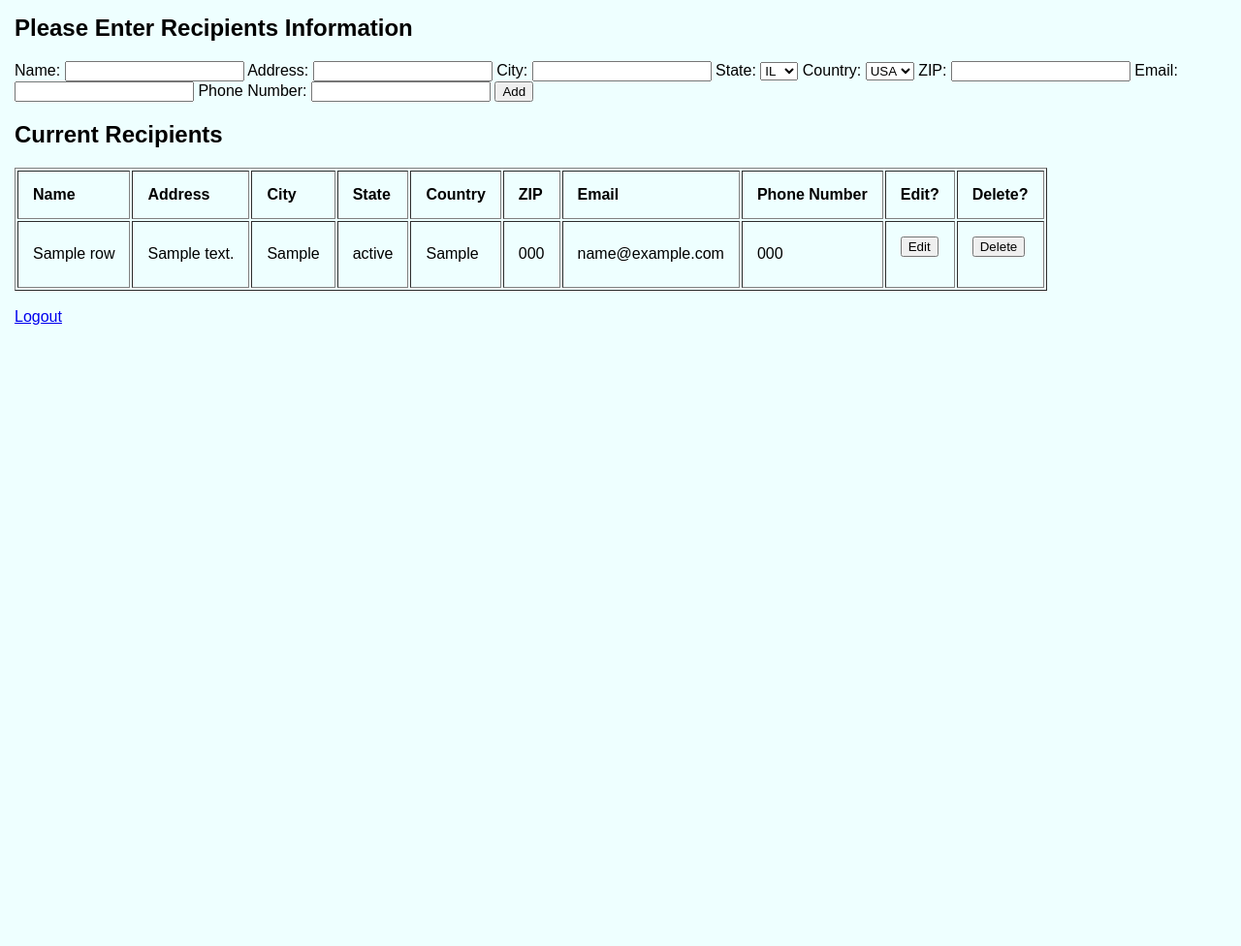
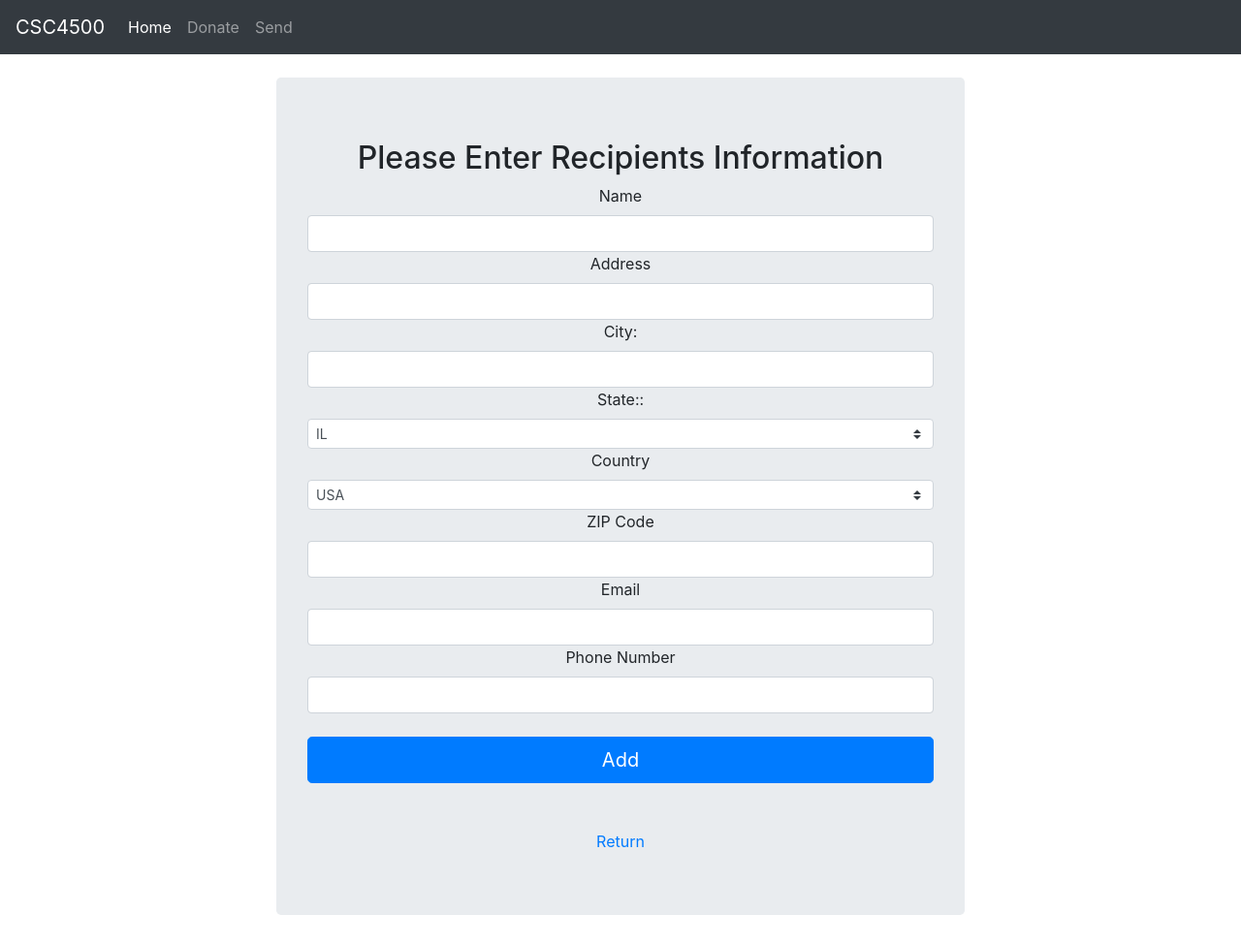
Before and after one commit to mmccarthy10/cscs4500-database, a Flask app: template templates/recipients.html in a window 1280 px wide. Shown: the whole page at 97% size. Before the commit the page ends 335 px from the top, so only its background shows below. Run offline with Flask 2, Linux system fonts and the light colour scheme; the template is opened without the code that fills it: most values are stand-ins (such as "Sample title", 1, 10 or a date in 2020); some libraries are stand-ins or nearby versions.

Commit message:
Outgoing Volenter
>dashboard
>outgoing page
>recipient database

```diff
--- a/main.py
+++ b/main.py
@@ -21,8 +21,13 @@ def login():
 #Outgoing Donation page by carlos
 @app.route("/outgoing-donation")
 def outgoing_donation():
-    example = "out"
-    return render_template('outgoing.html', example=example)
+    cursor = mysql.connection.cursor(MySQLdb.cursors.DictCursor)
+    cursor.execute('SELECT * FROM donation;')
+    data = cursor.fetchall()
+    cursor2 = mysql.connection.cursor(MySQLdb.cursors.DictCursor)
+    cursor2.execute('SELECT * FROM Recipients;')
+    people = cursor2.fetchall()
+    return render_template('outgoing.html', data=data, people=people)
 #Incoming donation page by Carlos
 @app.route("/incoming-donation")
 def incoming_donation():
@@ -78,21 +83,25 @@ def edit_indonation():
 @app.route("/Recipients", methods=['GET', 'POST'])
 def recipients_info():
     if request.method == "POST":
-        details = request.form
+        info = request.form
 
         cursor = mysql.connection.cursor(MySQLdb.cursors.DictCursor)
-        if "delete" in details:
-            cursor.execute('DELETE FROM Recipients WHERE RE_NUM="' + details['delete'] + '";')
-        if "name" in details:
-            cursor.execute('INSERT INTO Recipients (RE_NAME, RE_ADDRESS, RE_CITY, RE_STATE, RE_COUNTRY, RE_ZIP, RE_EMAIL, RE_PHONE) VALUES("' + details['name'] + '", "' + details['address'] + '", "' + details['city'] + '", "' + details['state'] + '", "' + details['country'] + '", "' + details['zip'] +'", "' + details['email_address'] +'", "' + details['phone'] + ';')
+        if "delete" in info:
+            cursor.execute('DELETE FROM Recipients WHERE RE_NUM="' + info['delete'] + '";')
+        if "name" in info:
+            cursor.execute('INSERT INTO Recipients (RE_NAME, RE_ADDRESS, RE_CITY, RE_STATE, RE_COUNTRY, RE_ZIP, RE_EMAIL, RE_PHONE) VALUES("' + info['name'] + '", "' + info['address'] + '", "' + info['city'] + '", "' + info['state'] + '", " USA", "' + info['zip'] +'", "' + info['email_address'] +'", "' + info['phone'] + '");"')
+
 
         mysql.connection.commit()
     cursor = mysql.connection.cursor(MySQLdb.cursors.DictCursor)
     cursor.execute('SELECT * FROM Recipients;')
     data = cursor.fetchall()
 
-    return render_template('recipients.html', data=data)
-
+    return render_template('recipients.html')
+#a landing page for incoming and outgoing donations
+@app.route('/dashboard')
+def dashboard():
+    return render_template('dashboard.html', title="Dashboard")
 # Run server, visible online and refreshes with new code
 if __name__ == "__main__":
     app.run(debug = True, host="0.0.0.0")
--- /dev/null
+++ b/templates/base.html
@@ -0,0 +1,55 @@
+<!DOCTYPE html>
+<html lang="en">
+
+<head>
+  <title>{{ title }} | Donate Today</title>
+  <link rel="stylesheet" href="https://stackpath.bootstrapcdn.com/bootstrap/4.4.1/css/bootstrap.min.css" integrity="sha384-Vkoo8x4CGsO3+Hhxv8T/Q5PaXtkKtu6ug5TOeNV6gBiFeWPGFN9MuhOf23Q9Ifjh" crossorigin="anonymous">
+  <!-- <link href="{{ url_for('static', filename='static/style.css') }}" rel="stylesheet"> -->
+  <style>
+    body {
+      padding-top: 80px;
+    }
+  </style>
+
+</head>
+
+<body>
+  <nav class="navbar navbar-expand-md navbar-dark bg-dark fixed-top">
+    <a class="navbar-brand" href="#">CSC4500</a>
+    <button class="navbar-toggler" type="button" data-toggle="collapse" data-target="#navbarsExampleDefault" aria-controls="navbarsExampleDefault" aria-expanded="false" aria-label="Toggle navigation">
+      <span class="navbar-toggler-icon"></span>
+    </button>
+
+    <div class="collapse navbar-collapse" id="navbarsExampleDefault">
+      <ul class="navbar-nav mr-auto">
+        <li class="nav-item active">
+          <a class="nav-link" href= {{ url_for('dashboard') }} >Home <span class="sr-only">(current)</span></a>
+        </li>
+        <li class="nav-item">
+          <a class="nav-link" href= {{ url_for('donation_main') }} >Donate</a>
+        </li>
+        <li class="nav-item">
+          <a class="nav-link" href={{ url_for('outgoing_donation') }}>Send</a>
+        </li>
+      </ul>
+
+    </div>
+  </nav>
+
+  <main role="main" class="container">
+
+    <div class="starter-template">
+      {% block body %}
+      {% endblock %}
+    </div>
+
+  </main>
+
+
+
+
+
+
+</body>
+
+</html>
--- a/templates/recipients.html
+++ b/templates/recipients.html
@@ -1,40 +1,41 @@
-<html>
-
-<head>
-  <link rel="stylesheet" type="text/css" href="{{ url_for('static', filename='stylesheet.css') }}">
-  <title>Recipients</title>
-</head>
-
-<body>
-
+{% extends "base.html" %}
+{% block body %}
+<div class="container">
+  <div class="row">
+    <div class="col-12 col-md-8 mx-auto">
+      <div class="jumbotron">
+        <div class="row text-center">
+          <div class="text-center col-12">
             <h2>Please Enter Recipients Information</h2>
-  <form action="/Donation" method="post">
-    Name:
-    <input type="text" name="name" placerholder="Enter Name" />
-    Address:
-    <input type="text" name="address" />
-    City:
-    <input type="text" name="city" />
-    State:
-    <select name="state">
+            <form action="/Recipients" method="post">
+              <label for="name"> Name</label>
+              <input type="text" class="form-control" name="name" placerholder="Enter Name" />
+              <label for="Address"> Address </label>
+              <input type="text" class="form-control" name="address" />
+              <label for="City">City</label>:
+              <input type="text" class="form-control" name="city" />
+              <label for="state">State</label>::
+              <select class="custom-select custom-select-sm" name="state">
                 <option value="IL">IL</option>
                 <option value="IN">IN</option>
                 <option value="WI">WI</option>
               </select>
-    Country:
-    <select name="country">
+              <label for="country">Country</label>
+              <select name="country" class="custom-select custom-select-sm">
                 <option value="USA">USA</option>
               </select>
-    ZIP:
-    <input type="text" name="zip" />
-    Email:
-    <input type="email" name="email_address" />
-    Phone Number:
-    <input type="tel" name="phone" />
-    <input type="submit" value="Add" /><br />
+              <label for="zip">ZIP Code</label>
+              <input type="text" class="form-control" name="zip" />
+              <label for="email_address">Email</label>
+              <input type="email" class="form-control" name="email_address" />
+              <label for="phone">Phone Number</label>
+              <input type="text" class="form-control" name="phone" />
+              </br>
+              <input type="submit" class="btn btn-primary btn-lg btn-block" value="Add" /><br />
             </form>
+            <!--
             <h2>Current Recipients</h2>
-  <table border=1>
+            <table class="table">
               <tr>
                 <td><b>Name</b></td>
                 <td><b>Address</b></td>
@@ -58,22 +59,29 @@
                 <td>{{ row.RE_EMAIL }}</td>
                 <td>{{ row.RE_PHONE }}</td>
                 <td>
+
          <form action="/EditInDonation" method="post">
           <input type="hidden" name="edit" value="{{ row.donationId }}" />
           <input type="submit" value="Edit" />
         </form>
+
             </td>
             <td>
-        <form action="/Donation" method="post">
-          <input type="hidden" name="delete" value="{{ row.donationId }}" />
+              <form action="/Recipients" method="post">
+                <input type="hidden" name="delete" value="{{ row.RE_NUM }}" />
                 <input type="submit" value="Delete" />
               </form>
             </td>
             </tr>
             {% endfor %}
             </table>
+            -->
             <br />
-  <a href='../'>Logout</a>
-</body>
-
-</html>
+            <a href='../outgoing-donation'>Return</a>
+          </div>
+        </div>
+      </div>
+    </div>
+  </div>
+</div>
+{% endblock %}
```
Also changed, not shown: Recipient.txt (added, +60 -0 lines), recipients.sql (deleted, +0 -35 lines), templates/dashboard.html (added, +20 -0 lines), templates/outgoing.html (+53 -10 lines). Lines whose indentation alone changed are shown as unchanged.
